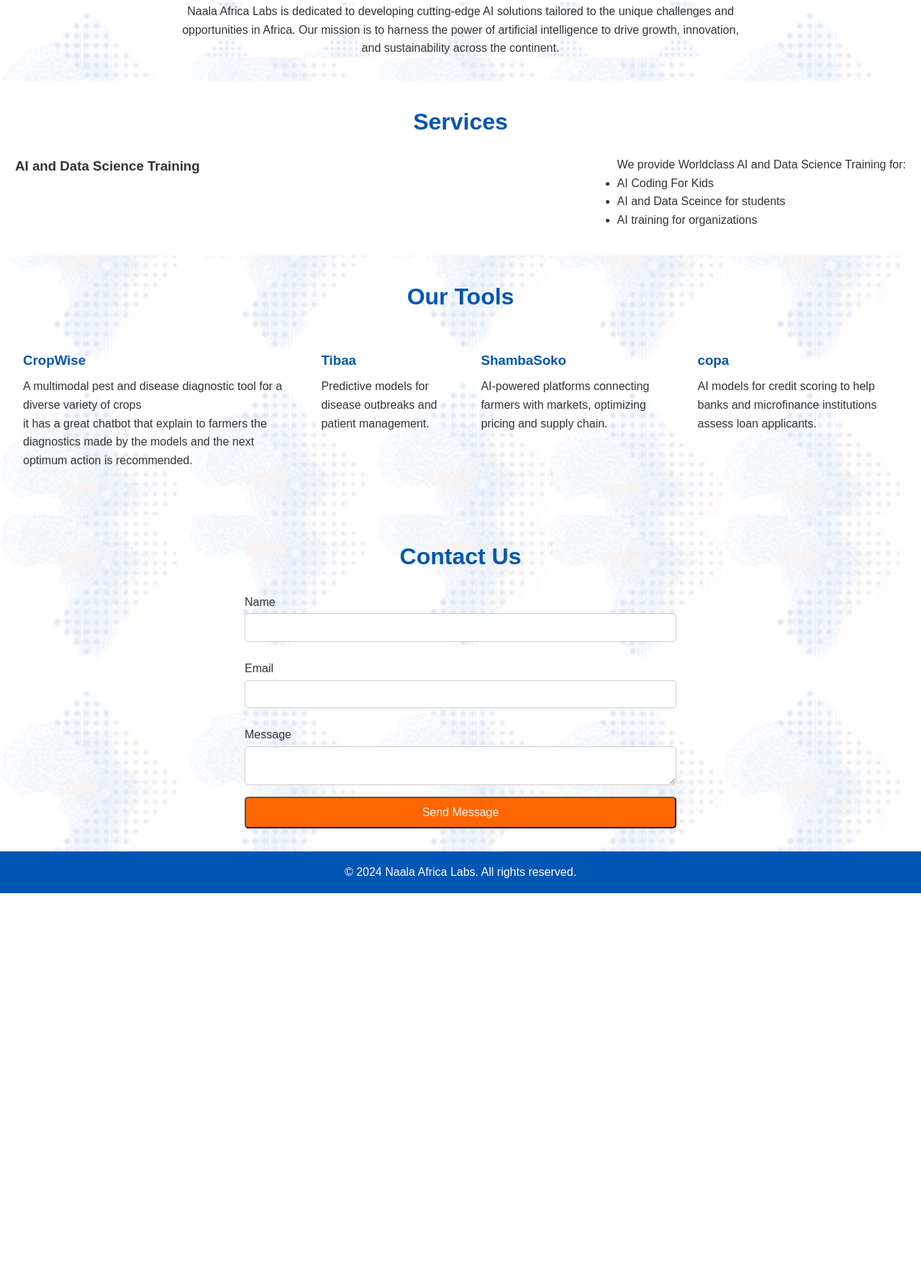
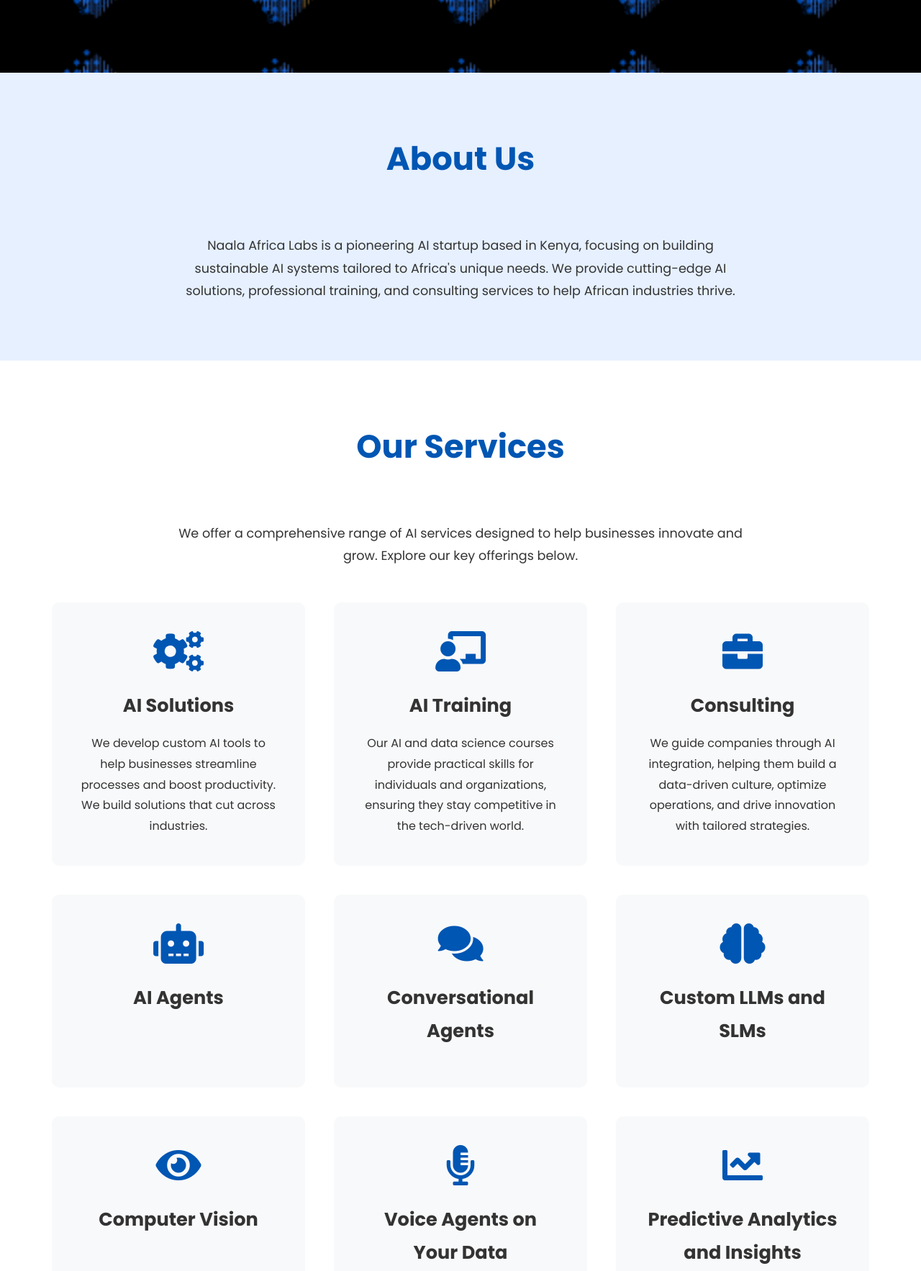
Before and after one commit to Naalaafricalabs/Naalaafricalabs.github.io, a plain HTML site: page index.html in a window 1280 px wide. Shown: the part 874-2640 px from the top of the page at 72% size. Before the commit the page ends 2115 px from the top, so only its background shows below. Drawn offline with Linux system fonts and the light colour scheme.

Commit message:
refactor: improve website design and color scheme

```diff
--- a/index.html
+++ b/index.html
@@ -5,79 +5,112 @@
     <meta name="viewport" content="width=device-width, initial-scale=1.0">
     <title>Naala Africa Labs</title>
     <link rel="stylesheet" href="styles.css">
+    <link href="https://fonts.googleapis.com/css2?family=Poppins:wght@400;500;600;700&display=swap" rel="stylesheet">
+    <link rel="stylesheet" href="https://cdnjs.cloudflare.com/ajax/libs/font-awesome/5.15.3/css/all.min.css">
 </head>
 <body>
     <header>
+        <div class="container">
             <nav>
-            <div class="logo"><a href="#"><img src="hero-image.png" alt=""></a>Naala Africa Labs</div>
+                <a href="#" class="logo"><img src="logo.png" alt="Naala Africa Labs Logo">Naala Africa Labs</a>
                 <ul>
                     <li><a href="#about">About Us</a></li>
                     <li><a href="#services">Services</a></li>
-                <li><a href="#tools">Tools</a></li>
                     <li><a href="#contact">Contact</a></li>
                 </ul>
             </nav>
+        </div>
     </header>
 
     <section class="hero">
         <div class="hero-content">
-            <h1>Innovative AI Solutions for Africa</h1>
+            <h1>Unlocking Africa's Potential with Cutting-Edge Artificial Intelligence Solutions</h1>
             <p>Empowering businesses and communities through advanced artificial intelligence technology.</p>
             <a href="#services" class="btn">Our Services</a>
         </div>
     </section>
 
     <section id="about">
+        <div class="container">
             <h2>About Us</h2>
-        <p>Naala Africa Labs is dedicated to developing cutting-edge AI solutions tailored to the unique challenges and opportunities in Africa. Our mission is to harness the power of artificial intelligence to drive growth, innovation, and sustainability across the continent.</p>
-    </section>
-    <section id="services">
-        <h2>Services</h2>
-        <div id="service1">
-            <h3>AI and Data Science Training </h3>
-
-                <ul>
-                    We provide Worldclass AI and Data Science Training for:
-                    <li>AI Coding For Kids</li>
-                    <li>AI and Data Sceince for students</li>
-                    <li>AI training for organizations</li>
-                </ul>
-
+            <p>Naala Africa Labs is a pioneering AI startup based in Kenya, focusing on building sustainable AI systems tailored to Africa's unique needs. We provide cutting-edge AI solutions, professional training, and consulting services to help African industries thrive.</p>
         </div>
     </section>
 
-    <section id="tools">
-        <h2>Our Tools</h2>
-        <ul id="naala-tools">
-            <li>
-                <div class="tool">
-                    <h3>CropWise</h3>
-                    <p> A multimodal pest and disease diagnostic tool for a diverse variety of crops <br/> it has a great chatbot that explain to farmers the diagnostics made by the models and the next optimum action is recommended.</p>
+    <section id="services">
+        <div class="container">
+            <h2>Our Services</h2>
+            <p class="section-intro">We offer a comprehensive range of AI services designed to help businesses innovate and grow. Explore our key offerings below.</p>
+            <div class="services-grid">
+                <div class="service">
+                    <i class="fas fa-cogs"></i>
+                    <h3>AI Solutions</h3>
+                    <p>We develop custom AI tools to help businesses streamline processes and boost productivity. We build solutions that cut across industries.</p>
                 </div>
-            </li>
-            <li>
-                <div class="tool">
-                    <h3>Tibaa</h3>
-                    <p>Predictive models for disease outbreaks and patient management.</p>
+                <div class="service">
+                    <i class="fas fa-chalkboard-teacher"></i>
+                    <h3>AI Training</h3>
+                    <p>Our AI and data science courses provide practical skills for individuals and organizations, ensuring they stay competitive in the tech-driven world.</p>
                 </div>
-            </li>
-            <li>
-                <div class="tool">
-                    <h3>ShambaSoko</h3>
-                    <p>AI-powered platforms connecting farmers with markets, optimizing pricing and supply chain.</p>
+                <div class="service">
+                    <i class="fas fa-briefcase"></i>
+                    <h3>Consulting</h3>
+                    <p>We guide companies through AI integration, helping them build a data-driven culture, optimize operations, and drive innovation with tailored strategies.</p>
                 </div>
-            </li>
-            <li>
-                <div class="tool">
-                    <h3>copa</h3>
-                    <p>AI models for credit scoring to help banks and microfinance institutions assess loan applicants.</p>
+                <div class="service">
+                    <i class="fas fa-robot"></i>
+                    <h3>AI Agents</h3>
                 </div>
-            </li>
-        </ul>
-
+                <div class="service">
+                    <i class="fas fa-comments"></i>
+                    <h3>Conversational Agents</h3>
+                </div>
+                <div class="service">
+                    <i class="fas fa-brain"></i>
+                    <h3>Custom LLMs and SLMs</h3>
+                </div>
+                <div class="service">
+                    <i class="fas fa-eye"></i>
+                    <h3>Computer Vision</h3>
+                </div>
+                <div class="service">
+                    <i class="fas fa-microphone-alt"></i>
+                    <h3>Voice Agents on Your Data</h3>
+                </div>
+                <div class="service">
+                    <i class="fas fa-chart-line"></i>
+                    <h3>Predictive Analytics and Insights</h3>
+                </div>
+                <div class="service">
+                    <i class="fas fa-shield-alt"></i>
+                    <h3>AI for Cybersecurity</h3>
+                </div>
+                <div class="service">
+                    <i class="fas fa-dollar-sign"></i>
+                    <h3>AI in Financial Services</h3>
+                </div>
+                <div class="service">
+                    <i class="fas fa-heartbeat"></i>
+                    <h3>AI in Healthcare</h3>
+                </div>
+                <div class="service">
+                    <i class="fas fa-shopping-cart"></i>
+                    <h3>AI in Retail and E-commerce</h3>
+                </div>
+                <div class="service">
+                    <i class="fas fa-industry"></i>
+                    <h3>AI in Manufacturing</h3>
+                </div>
+                <div class="service">
+                    <i class="fas fa-users"></i>
+                    <h3>AI in Human Resources</h3>
+                </div>
+            </div>
+        </div>
     </section>
 
     <section id="contact">
+        <div class="container">
             <h2>Contact Us</h2>
             <form>
                 <label for="name">Name</label>
@@ -91,10 +124,18 @@
 
                 <button type="submit" class="btn">Send Message</button>
             </form>
+        </div>
     </section>
 
     <footer>
-        <p>&copy; 2024 Naala Africa Labs. All rights reserved.</p>
+        <div class="container">
+            <div class="social-media">
+                <a href="#" target="_blank"><i class="fab fa-twitter"></i></a>
+                <a href="#" target="_blank"><i class="fab fa-linkedin-in"></i></a>
+                <a href="#" target="_blank"><i class="fab fa-github"></i></a>
+            </div>
+            <p>&copy; 2025 Naala Africa Labs. All rights reserved.</p>
+        </div>
     </footer>
 </body>
 </html>
--- a/styles.css
+++ b/styles.css
@@ -1,3 +1,4 @@
+/* General Styles */
 * {
     margin: 0;
     padding: 0;
@@ -5,53 +6,70 @@
 }
 
 body {
-    font-family: Arial, sans-serif;
-    line-height: 1.6;
-    color: #333;
+    font-family: 'Poppins', sans-serif;
+    line-height: 1.8;
+    color: #333; /* Darker text for better readability */
+    background-color: #f8f9fa;
 }
 
+.container {
+    max-width: 1200px;
+    margin: auto;
+    padding: 0 2rem;
+}
+
+/* Header */
 header {
-    background: #1e08e9;
-    color: #fff;
-    padding: 0.2rem 0;
-    text-align: center;
+    background: #fff;
+    box-shadow: 0 2px 5px rgba(0, 0, 0, 0.1);
+    position: sticky;
+    top: 0;
+    z-index: 1000;
+    padding: 1rem 0;
 }
 
 nav {
     display: flex;
     justify-content: space-between;
     align-items: center;
-    max-width: 1200px;
-    margin: auto;
-    padding: 0 0rem;
 }
 
 nav .logo {
-    font-size: 1.5rem;
-    font-weight: bold;
+    font-size: 1.8rem;
+    font-weight: 700;
+    color: #0056b3; /* Primary Color */
+    text-decoration: none;
     display: flex;
+    align-items: center;
 }
 
 nav .logo img {
-    width: 40px;
-    height: auto;
+    width: 50px;
+    margin-right: 10px;
 }
 
 nav ul {
     list-style: none;
+    display: flex;
 }
 
 nav ul li {
-    display: inline;
-    margin-left: 1rem;
+    margin-left: 2rem;
 }
 
 nav ul li a {
-    color: #fff;
+    color: #333;
     text-decoration: none;
     font-size: 1rem;
+    font-weight: 500;
+    transition: color 0.3s;
 }
 
+nav ul li a:hover {
+    color: #0056b3; /* Primary Color */
+}
+
+/* Hero Section */
 .hero {
     background: url('naala-hero.png') no-repeat center center/cover;
     height: 90vh;
@@ -60,106 +78,189 @@
     align-items: center;
     text-align: center;
     color: #fff;
-    padding: 0 0rem;
 }
 
 .hero-content {
-    max-width: 700px;
+    max-width: 800px;
 }
 
 .hero h1 {
-    font-size: 3rem;
+    font-size: 3.5rem;
     margin-bottom: 1rem;
+    font-weight: 700;
 }
 
 .hero p {
-    font-size: 1.2rem;
+    font-size: 1.3rem;
     margin-bottom: 2rem;
 }
 
 .btn {
-    background: #ff6600;
+    background: #ff6600; /* Secondary Color */
     color: #fff;
-    padding: 0.7rem 1.5rem;
+    padding: 0.8rem 2rem;
     text-decoration: none;
-    border-radius: 5px;
-    font-size: 1rem;
+    border-radius: 50px;
+    font-size: 1.1rem;
+    transition: background 0.3s;
+    font-weight: 600;
 }
 
+.btn:hover {
+    background: #e65c00; /* Darker shade of secondary color */
+}
+
+/* Sections */
 section {
-    padding: 2rem 1rem;
+    padding: 5rem 0; /* Increased padding for more whitespace */
 }
 
 section h2 {
     text-align: center;
-    margin-bottom: 1rem;
-    font-size: 2rem;
-    color: #0056b3;
+    margin-bottom: 4rem; /* Increased margin for more whitespace */
+    font-size: 2.8rem; /* Slightly larger heading */
+    color: #0056b3; /* Primary Color */
+    font-weight: 700;
+}
+
+.section-intro {
+    text-align: center;
+    max-width: 800px;
+    margin: 0 auto 3rem;
+    font-size: 1.1rem;
+}
+
+/* About Section */
+#about {
+    background-color: #e6f0ff; /* Accent color */
 }
 
 #about p {
     max-width: 800px;
     margin: auto;
     text-align: center;
-    background: url('naala02.png') no-repeat center center/cover;
-
+    font-size: 1.1rem;
 }
 
-#tools {
-    background: url('naala02.png') no-repeat center center/cover;
-}
-#naala-tools{
-    display: flex;
-    list-style: none;
-}
-.tool {
-    padding: 1rem;
-    margin: 1rem 0;
-    border-radius: 5px;
+/* Services Section */
+#services {
+    background: #fff;
 }
 
-.tool h3 {
-    color: #0056b3;
-    margin-bottom: 0.5rem;
+.services-grid {
+    display: grid;
+    grid-template-columns: repeat(auto-fit, minmax(300px, 1fr));
+    gap: 2.5rem; /* Increased gap */
+}
+
+.service {
+    background: #f8f9fa;
+    padding: 2.5rem; /* Increased padding */
+    border-radius: 10px;
+    text-align: center;
+    transition: transform 0.3s, box-shadow: 0.3s;
+}
+
+.service:hover {
+    transform: translateY(-10px);
+    box-shadow: 0 10px 20px rgba(0, 0, 0, 0.1);
+}
+
+.service i {
+    font-size: 3.5rem; /* Larger icons */
+    color: #0056b3; /* Primary Color */
+    margin-bottom: 1.5rem; /* Increased margin */
+}
+
+.service h3 {
+    font-size: 1.6rem; /* Larger heading */
+    margin-bottom: 1rem;
+    color: #333;
+}
+
+/* Contact Section */
+#contact {
+    background: #e6f0ff; /* Accent color */
 }
 
 #contact form {
-    max-width: 600px;
+    max-width: 700px;
     margin: auto;
     display: flex;
     flex-direction: column;
 }
-#contact {
-    background: url('naala02.png') no-repeat center center/cover;
+
+#contact label {
+    margin: 0.5rem 0 0.2rem;
+    font-weight: 600;
 }
 
-#about {
-    background: url('naala02.png') no-repeat center center/cover;
-}
-#service1{
-    display: flex;
-    padding: 5px;
-    align-items: left;
-    justify-content: space-between;
-}
-#contact label {
-    margin: 0.5rem 0 0.2rem;
+#contact input,
+#contact textarea {
+    padding: 1rem;
+    margin-bottom: 1.5rem;
+    border: 1px solid #ccc;
+    border-radius: 5px;
+    font-size: 1rem;
+    font-family: 'Poppins', sans-serif;
 }
 
-#contact input, #contact textarea {
-    padding: 0.7rem;
-    margin-bottom: 1rem;
-    border: 1px solid #ccc;
-    border-radius: 5px;
+#contact input:focus,
+#contact textarea:focus {
+    outline: none;
+    border-color: #0056b3; /* Primary Color */
 }
 
+/* Footer */
 footer {
-    background: #0056b3;
+    background: #0056b3; /* Primary Color */
     color: #fff;
     text-align: center;
-    padding: 1rem 0;
+    padding: 3rem 0; /* Increased padding */
 }
 
-footer p {
-    margin: 0;
+.social-media {
+    margin-bottom: 1.5rem;
 }
+
+.social-media a {
+    display: inline-block;
+    height: 40px;
+    width: 40px;
+    background: #fff;
+    line-height: 40px;
+    margin: 0 1rem;
+    border-radius: 50%;
+    color: #0056b3;
+    transition: background 0.3s, color 0.3s;
+}
+
+.social-media a:hover {
+    background: #ff6600;
+    color: #fff;
+}
+
+/* Responsive */
+@media (max-width: 768px) {
+    nav {
+        flex-direction: column;
+    }
+
+    nav ul {
+        margin-top: 1rem;
+        flex-direction: column;
+        align-items: center;
+    }
+
+    nav ul li {
+        margin: 0.5rem 0;
+    }
+
+    .hero h1 {
+        font-size: 2.5rem;
+    }
+
+    .hero p {
+        font-size: 1.1rem;
+    }
+}
```
Also changed, not shown: logo.png (added), 1 other file. Lines whose indentation alone changed are shown as unchanged.
